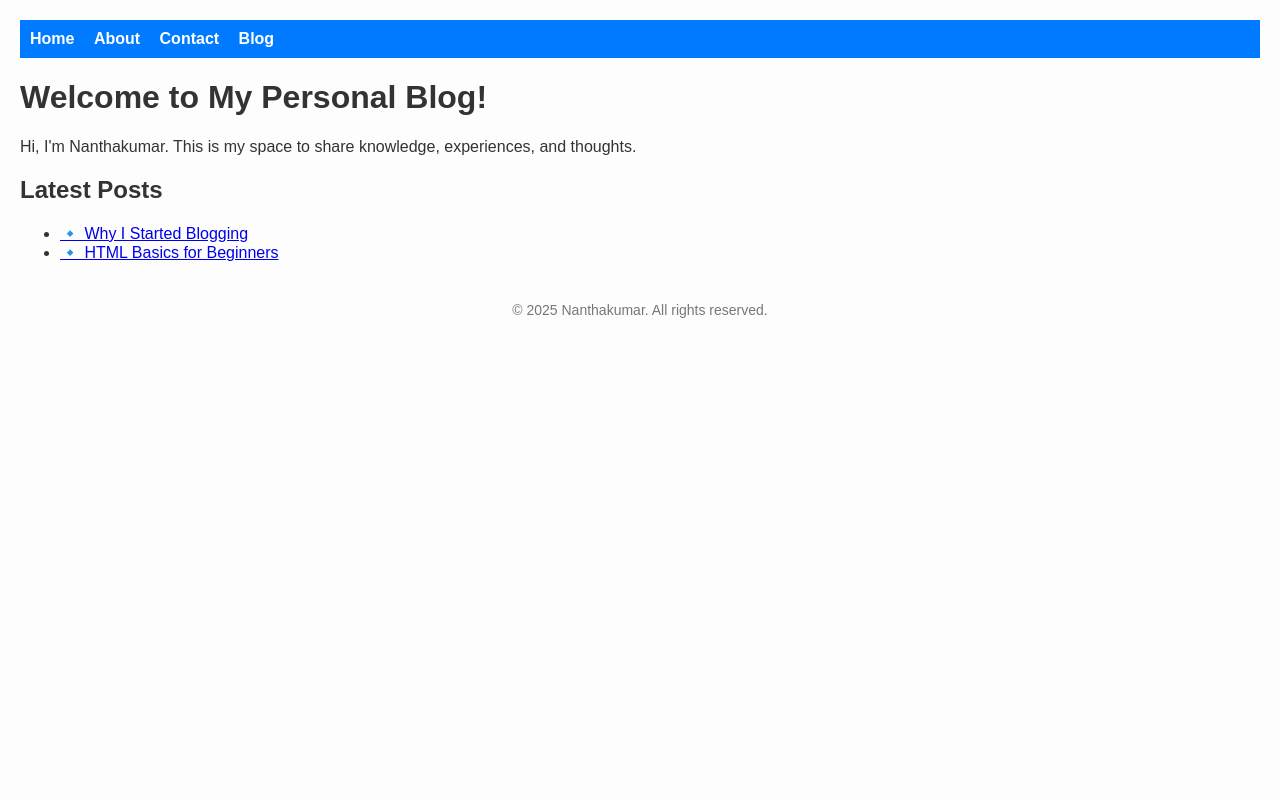
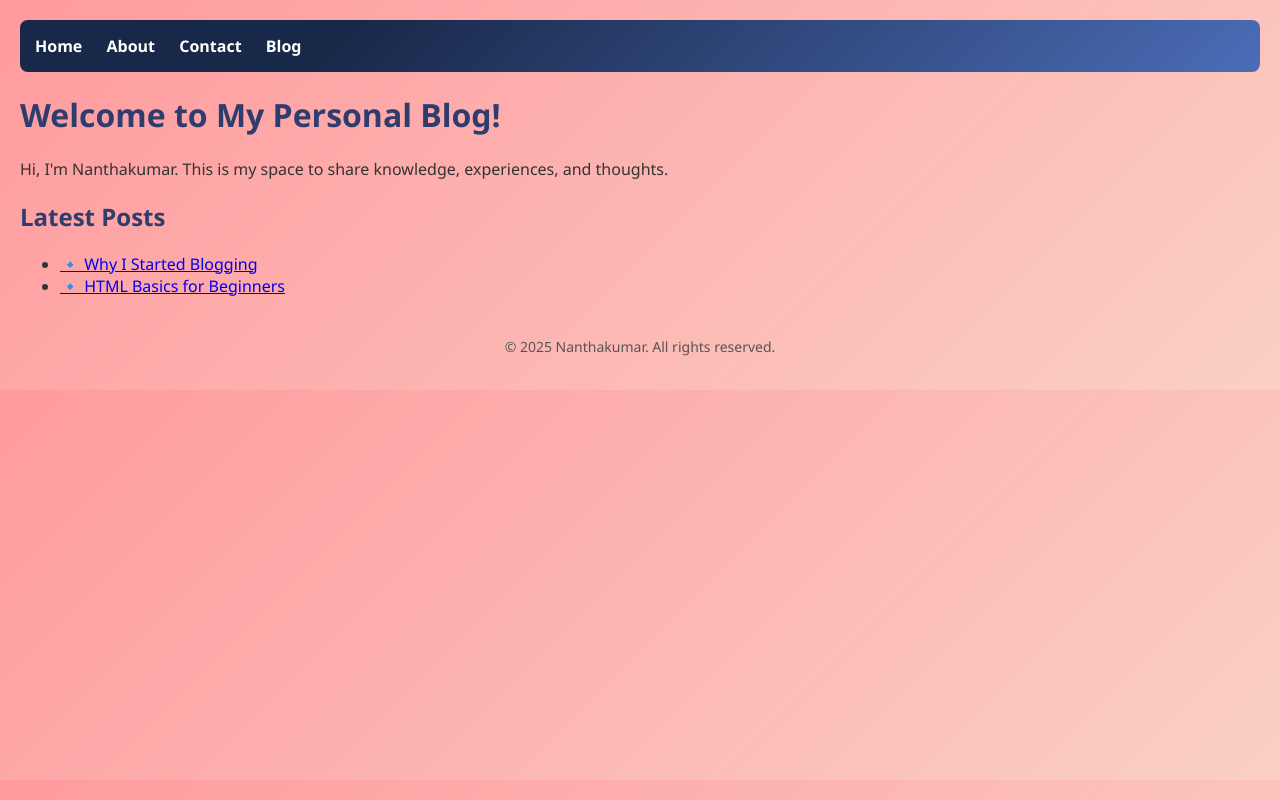
Before and after one commit to nantha123-glitch/my-blog-site-Na, a plain HTML site: page index.html in a window 1280 px wide. Drawn offline with Linux system fonts and the light colour scheme.

Commit message:
Add files via upload

```diff
--- a/index.html
+++ b/index.html
@@ -1,9 +1,8 @@
-<!-- index.html -->
 <!DOCTYPE html>
 <html>
 <head>
-  <title>Welcome to My Blog</title>
-  <link rel="stylesheet" href="style.css">
+  <title>Welcome to My Colorful Blog</title>
+  <link rel="stylesheet" href="style.css">  <!-- Linking the CSS -->
 </head>
 <body>
   <nav>
--- a/style.css
+++ b/style.css
@@ -1,31 +1,48 @@
 /* style.css */
+
 body {
-  font-family: Arial, sans-serif;
-  background-color: #fdfdfd;
+  background: linear-gradient(135deg, #ff9a9e 0%, #fad0c4 99%, #fad0c4 100%);
+  font-family: 'Segoe UI', Tahoma, Geneva, Verdana, sans-serif;
   color: #333;
   margin: 0;
   padding: 20px;
 }
 
 nav {
-  background-color: #007bff;
-  padding: 10px;
+  background-color: #4b6cb7;
+  background-image: linear-gradient(315deg, #4b6cb7 0%, #182848 74%);
+  padding: 15px;
+  border-radius: 8px;
 }
 
 nav a {
-  color: white;
+  color: #fff;
   text-decoration: none;
-  margin-right: 15px;
-  font-weight: bold;
+  margin-right: 20px;
+  font-weight: 600;
+  font-size: 16px;
+  transition: color 0.3s ease;
 }
 
 nav a:hover {
-  text-decoration: underline;
+  color: #ffd700;
+}
+
+h1, h2 {
+  color: #2e3c6e;
+}
+
+.blog-post {
+  background-color: #ffffffdd;
+  border-radius: 10px;
+  padding: 15px;
+  margin-bottom: 20px;
+  box-shadow: 0 5px 15px rgba(0,0,0,0.1);
 }
 
 footer {
+  text-align: center;
   margin-top: 40px;
-  text-align: center;
+  color: #555;
   font-size: 14px;
-  color: #777;
 }
```
Also changed, not shown: blog.html (added).
